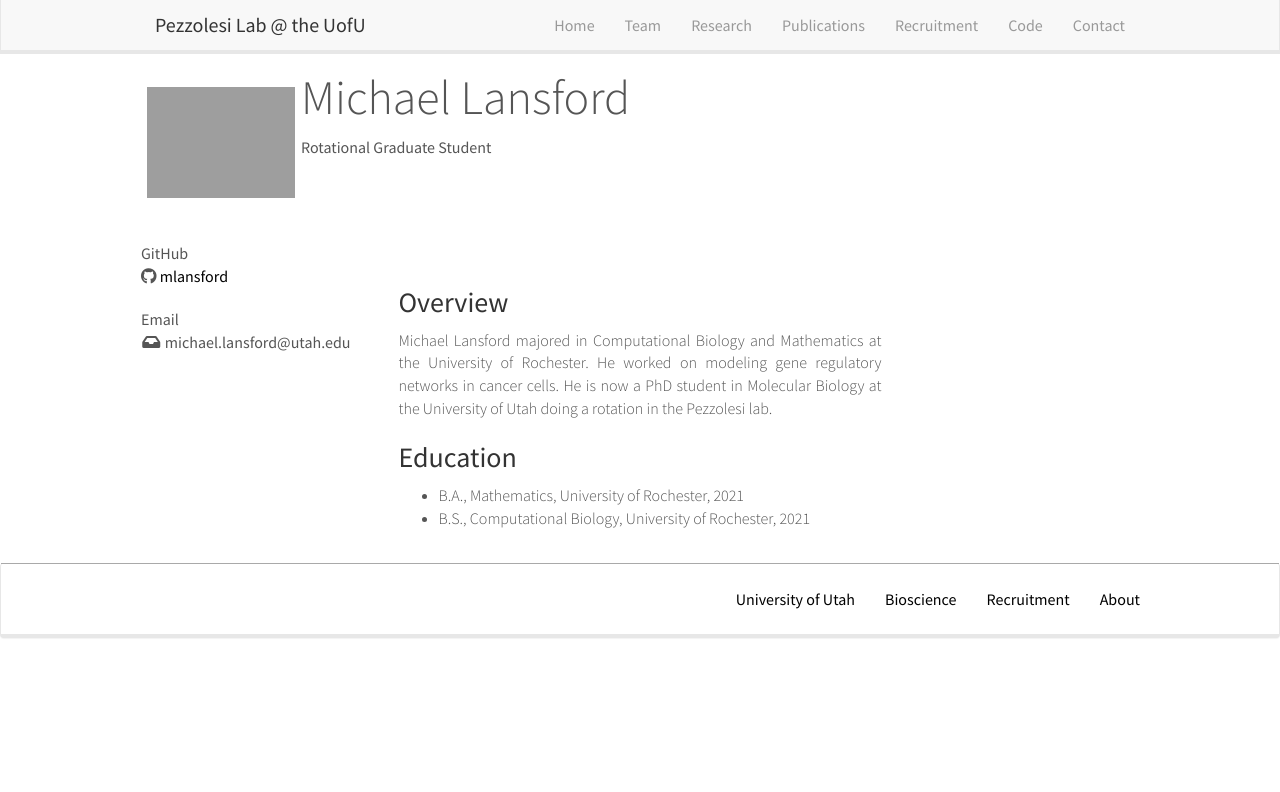
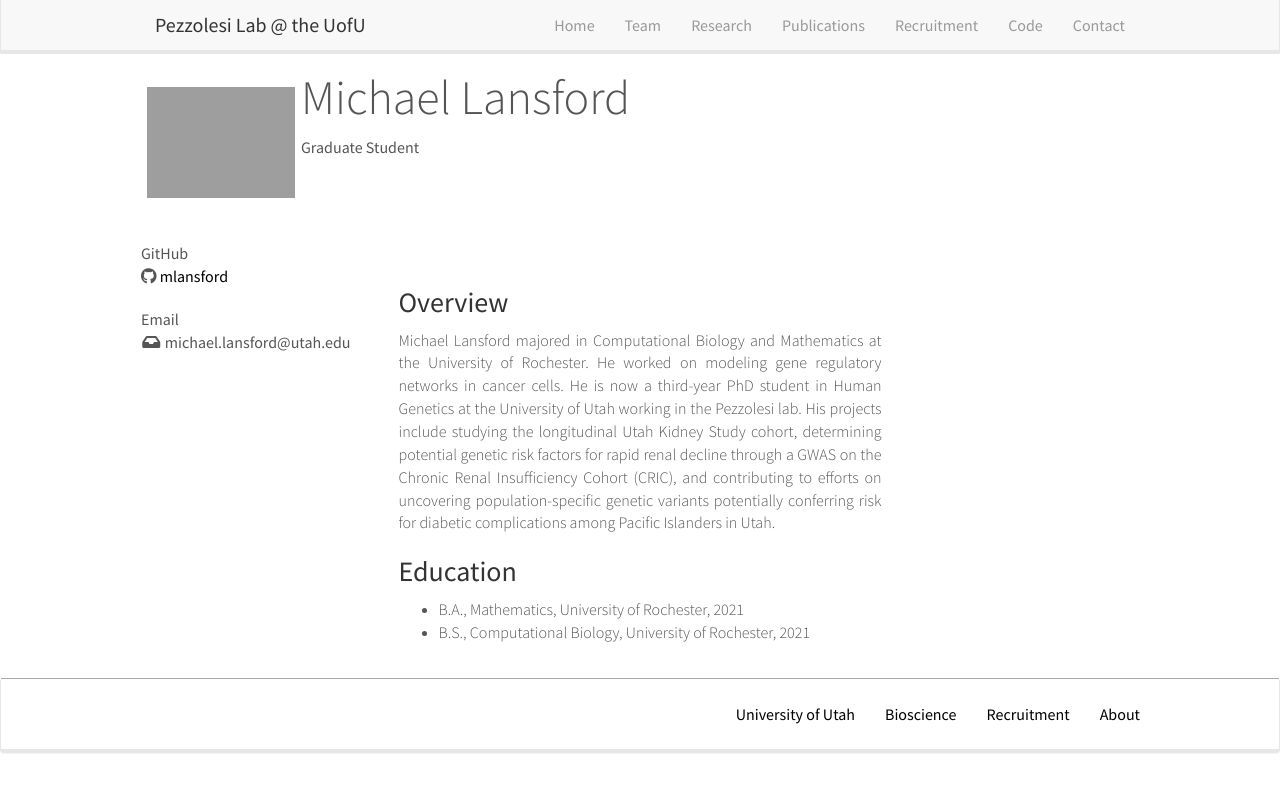
Before and after one commit to PezzolesiLab/pezzolesilab, a Jekyll site: the page built from team/michaellansford.md, in a window 1280 px wide. Shown: the top 792 px of the page. Built offline with Jekyll 4.4.1, drawn with Linux system fonts in a browser that asks for light colours; nearby versions of some CDN libraries.

Commit message:
Update michaellansford.md

```diff
--- a/team/michaellansford.md
+++ b/team/michaellansford.md
@@ -1,7 +1,7 @@
 ---
 layout: member
 title: Michael Lansford
-position: Rotational Graduate Student
+position: Graduate Student
 handle: michaellansford
 email: michael.lansford@utah.edu
 twitter:
@@ -13,7 +13,7 @@ ucsf:
 
 ### Overview
 
-Michael Lansford majored in Computational Biology and Mathematics at the University of Rochester. He worked on modeling gene regulatory networks in cancer cells. He is now a PhD student in Molecular Biology at the University of Utah doing a rotation in the Pezzolesi lab.
+Michael Lansford majored in Computational Biology and Mathematics at the University of Rochester. He worked on modeling gene regulatory networks in cancer cells. He is now a third-year PhD student in Human Genetics at the University of Utah working in the Pezzolesi lab. His projects include studying the longitudinal Utah Kidney Study cohort, determining potential genetic risk factors for rapid renal decline through a GWAS on the Chronic Renal Insufficiency Cohort (CRIC), and contributing to efforts on uncovering population-specific genetic variants potentially conferring risk for diabetic complications among Pacific Islanders in Utah.
 
 ### Education
 - B.A., Mathematics, University of Rochester, 2021
```
